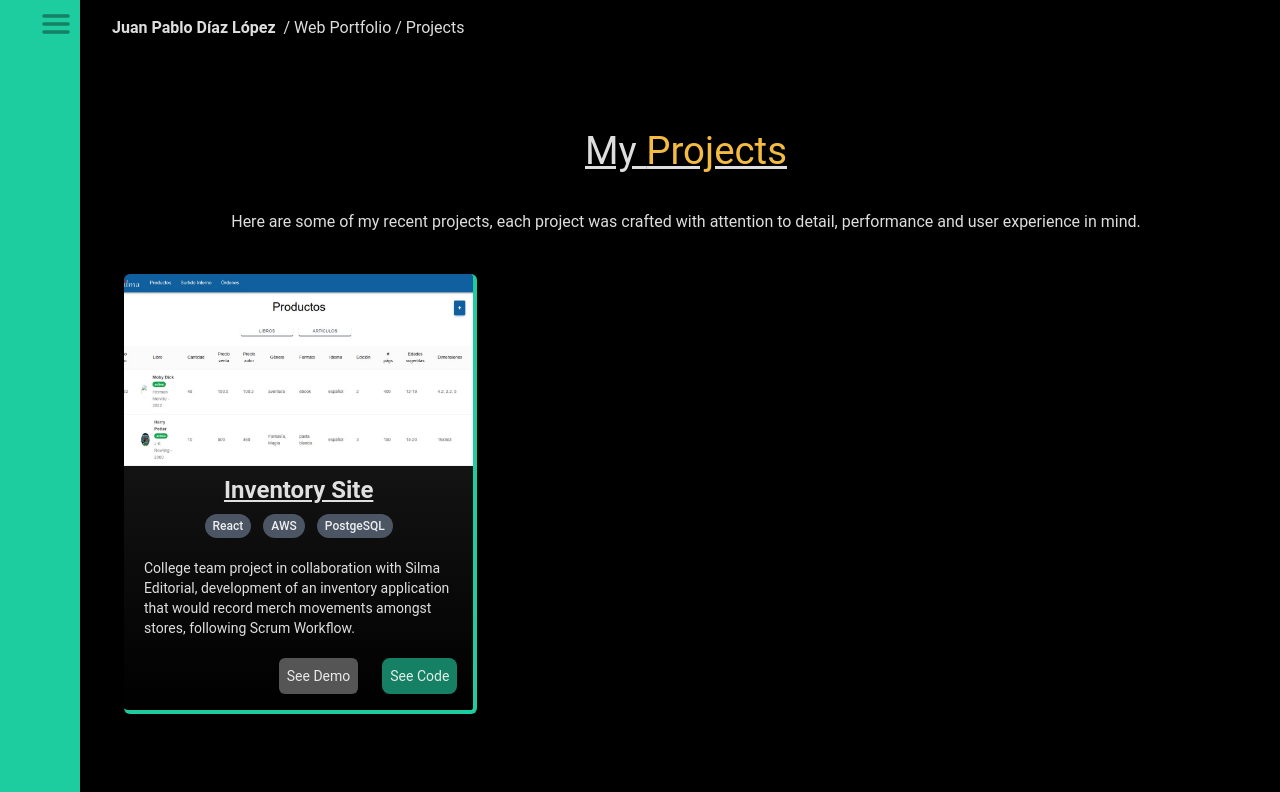
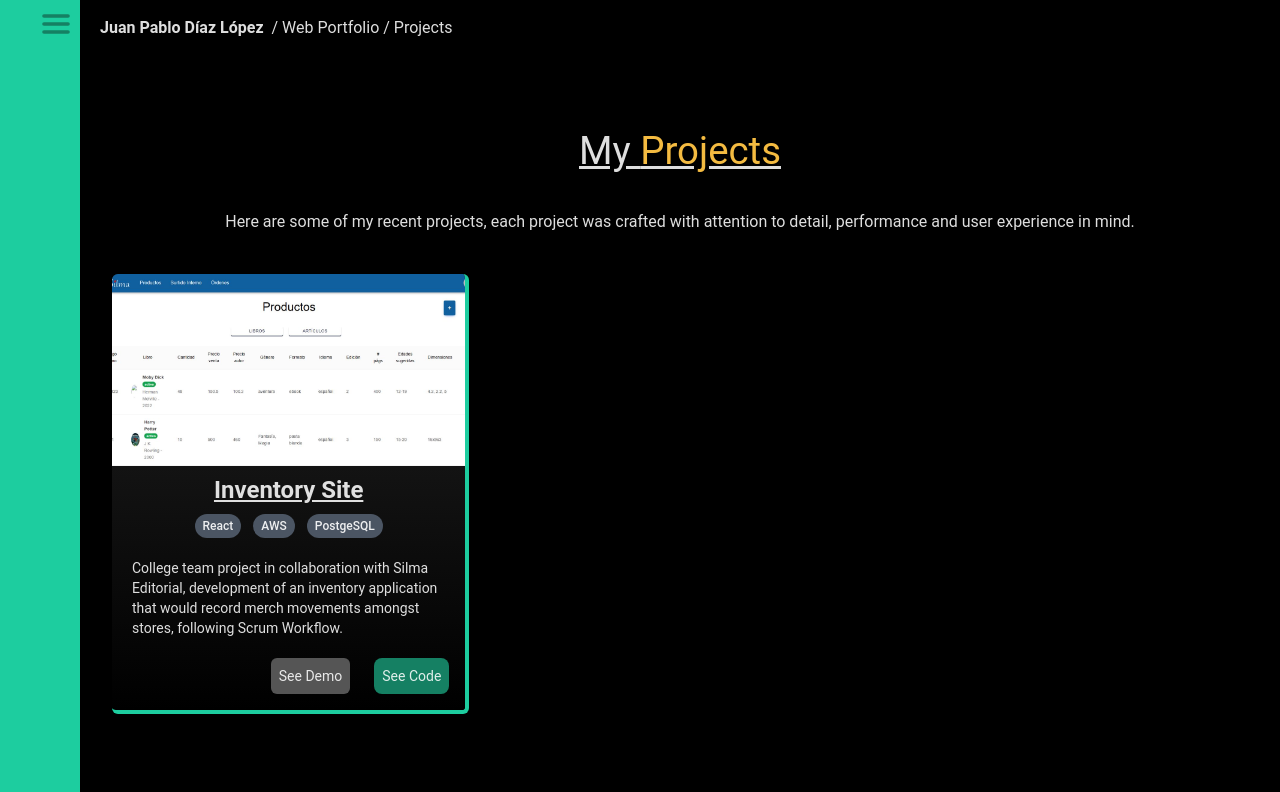
Before and after one commit to Juanpabdl/WebPortfolio, a React (Vite) app: page /projects in a window 1280 px wide. Shown: the top 792 px of the page. Built offline with nearby package versions, Linux system fonts and the light colour scheme.

Commit message:
style: fixed pages padding to prevent gap to the sidebar menu

```diff
--- a/src/pages/Contact/index.tsx
+++ b/src/pages/Contact/index.tsx
@@ -6,7 +6,7 @@ const Contact = () => {
     return (
         <div className="page">
             <SideBar/>
-            <div className="mt-[50px] md:mt-0 md:ml-[80px] min-h-screen p-0 pt-3 md:pt-4 md:pl-3 flex-1">
+            <div className="mt-[50px] md:mt-0 md:ml-[80px] min-h-screen p-0 pt-3 md:pt-4 flex-1">
                 <p className="ml-5">
                     <span className="font-bold mr-2">
                         Juan Pablo Díaz López
--- a/src/pages/Home/index.tsx
+++ b/src/pages/Home/index.tsx
@@ -7,7 +7,7 @@ const Home = () => {
     return (
         <div className="page">
             <SideBar/>
-            <div className="mt-[50px] md:mt-0 md:ml-[80px] min-h-screen p-0 pt-3 md:pt-4 md:pl-3 flex-1">
+            <div className="mt-[50px] md:mt-0 md:ml-[80px] min-h-screen p-0 pt-3 md:pt-4 flex-1">
                 <p className="ml-5">
                     <span className="font-bold mr-2">
                         Juan Pablo Díaz López
--- a/src/pages/Projects/index.tsx
+++ b/src/pages/Projects/index.tsx
@@ -6,7 +6,7 @@ const Projects = () => {
     return (
         <div className="page">
             <SideBar/>
-            <div className="mt-[50px] md:mt-0 md:ml-[80px] min-h-screen p-0 pt-3 md:pt-4 md:pl-3 flex-1">
+            <div className="mt-[50px] md:mt-0 md:ml-[80px] min-h-screen p-0 pt-3 md:pt-4 flex-1">
                 <p className="ml-5">
                     <span className="font-bold mr-2">
                         Juan Pablo Díaz López
```
